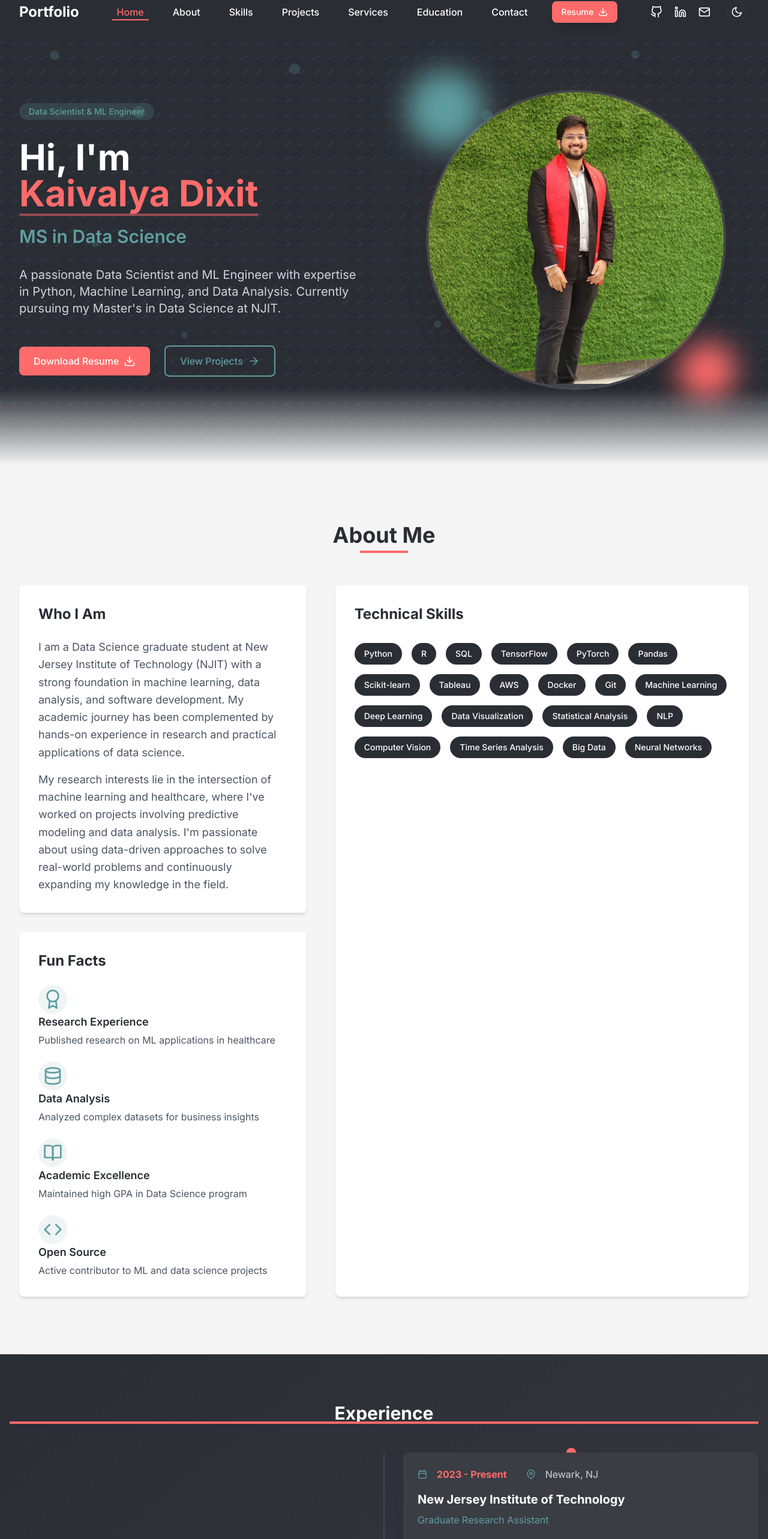
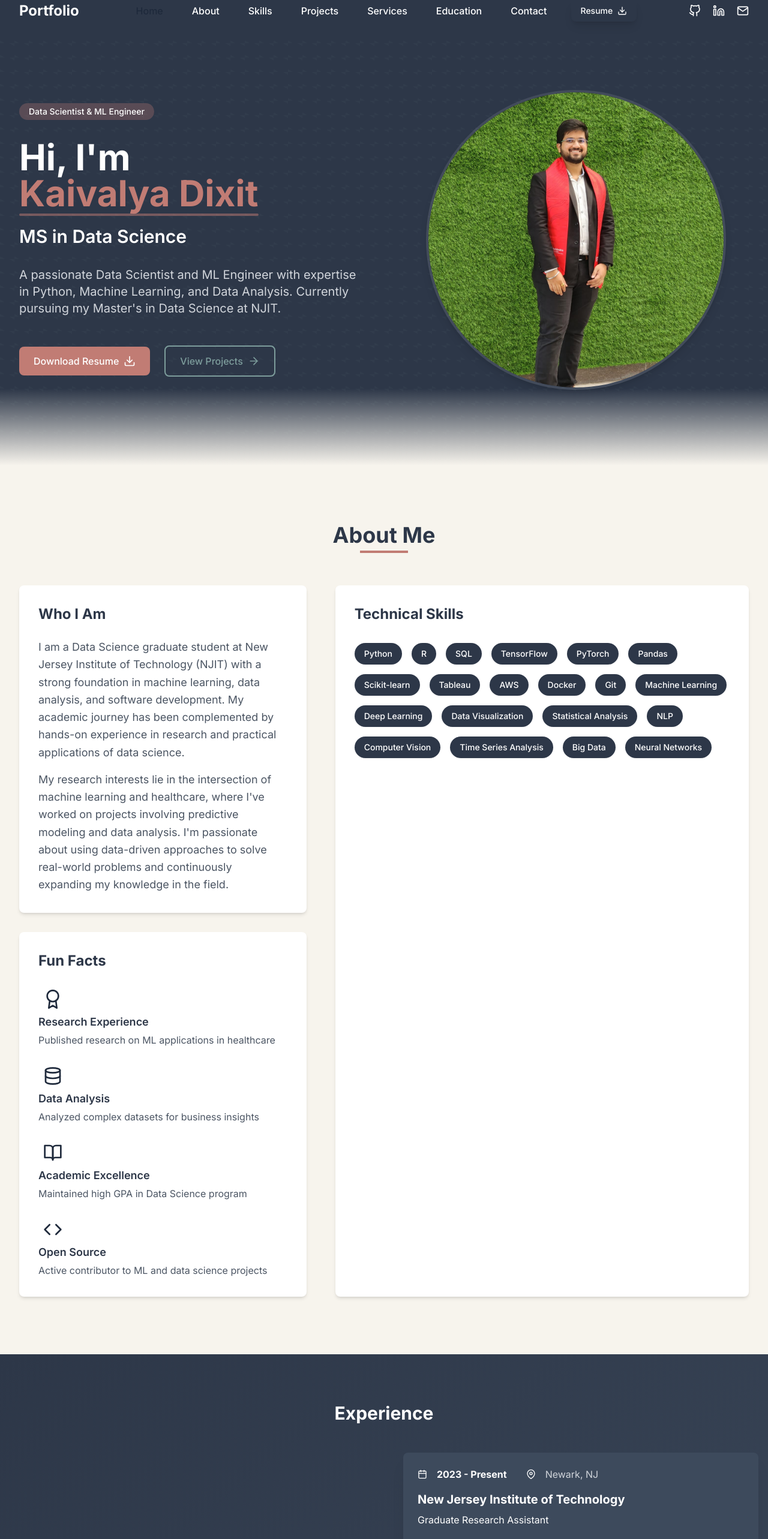
Before and after one commit to KaivDev4434/portfolio, a Next.js app: page / in a window 1280 px wide. Shown: the part 24-2590 px from the top of the page at 60% size. Built offline with nearby package versions, Linux system fonts and the light colour scheme.

Commit message:
Changed the theme, removed theme toggle, working great.

```diff
--- a/src/app/globals.css
+++ b/src/app/globals.css
@@ -3,12 +3,13 @@
 @tailwind utilities;
 
 :root {
-  --primary: #2A2D34;
-  --primary-light: #3A3D44;
-  --primary-dark: #1A1D24;
-  --accent-teal: #5F9EA0;
-  --accent-coral: #FF6B6B;
-  --background: #F5F5F5;
+  --primary: #2D3748;
+  --primary-light: #3D4A5C;
+  --primary-dark: #1A202C;
+  --accent-sage: #7D9D9C;
+  --accent-clay: #C17C74;
+  --background: #F7F4ED;
+  --text: #1E293B;
 }
 
 /* Base styles */
@@ -19,7 +20,7 @@ html {
 body {
   font-family: var(--font-inter), system-ui, -apple-system, BlinkMacSystemFont, 'Segoe UI', Roboto,
     Oxygen, Ubuntu, Cantarell, 'Open Sans', 'Helvetica Neue', sans-serif;
-  color: var(--primary);
+  color: var(--text);
   background-color: var(--background);
 }
 
@@ -43,7 +44,7 @@ section {
 }
 
 ::-webkit-scrollbar-thumb:hover {
-  background: var(--accent-teal);
+  background: var(--accent-sage);
 }
 
 @layer components {
@@ -52,11 +53,11 @@ section {
   }
 
   .btn-primary {
-    @apply bg-accent-coral text-white hover:opacity-90;
+    @apply bg-accent-clay text-white hover:opacity-90;
   }
 
   .btn-outline {
-    @apply border-2 border-accent-teal text-accent-teal hover:bg-accent-teal hover:text-white;
+    @apply border-2 border-accent-sage text-accent-sage hover:bg-accent-sage hover:text-white;
   }
 
   .card {
@@ -69,6 +70,6 @@ section {
 
   .section-title::after {
     content: "";
-    @apply absolute bottom-[-10px] left-1/2 transform -translate-x-1/2 w-20 h-1 bg-accent-coral;
+    @apply absolute bottom-[-10px] left-1/2 transform -translate-x-1/2 w-20 h-1 bg-accent-clay;
   }
 }
--- a/src/app/layout.tsx
+++ b/src/app/layout.tsx
@@ -23,8 +23,8 @@ export default function RootLayout({
   children: React.ReactNode;
 }) {
   return (
-    <html lang="en" className={`${inter.variable} ${roboto.variable}`}>
-      <body className="bg-background text-primary">
+    <html lang="en" className={`${inter.variable} ${roboto.variable} light`} style={{colorScheme: "light"}}>
+      <body className="bg-background text-text">
         <ClientProviders>
           <Header />
           <main>{children}</main>
--- a/src/components/ThemeToggle.tsx
+++ /dev/null
@@ -1,38 +0,0 @@
-"use client"
-
-import { useState, useEffect } from 'react'
-import { useTheme } from 'next-themes'
-import { FiSun, FiMoon } from 'react-icons/fi'
-import { motion } from 'framer-motion'
-
-const ThemeToggle = () => {
-  const [mounted, setMounted] = useState(false)
-  const { theme, setTheme } = useTheme()
-
-  // Avoid hydration mismatch
-  useEffect(() => {
-    setMounted(true)
-  }, [])
-
-  if (!mounted) {
-    return <div className="w-10 h-10"></div>
-  }
-
-  return (
-    <motion.button
-      whileHover={{ scale: 1.05 }}
-      whileTap={{ scale: 0.95 }}
-      onClick={() => setTheme(theme === 'dark' ? 'light' : 'dark')}
-      className="w-10 h-10 bg-primary-light/20 dark:bg-primary-dark/20 backdrop-blur-md rounded-full flex items-center justify-center transition-colors"
-      aria-label="Toggle Theme"
-    >
-      {theme === 'dark' ? (
-        <FiSun className="w-5 h-5 text-yellow-300" />
-      ) : (
-        <FiMoon className="w-5 h-5 text-white" />
-      )}
-    </motion.button>
-  )
-}
-
-export default ThemeToggle
--- a/src/components/layout/ClientProviders.tsx
+++ b/src/components/layout/ClientProviders.tsx
@@ -10,7 +10,13 @@ export default function ClientProviders({
 }) {
   return (
     <FormspreeProvider project="mkgjeeyr">
-      <ThemeProvider attribute="class">
+      <ThemeProvider
+        attribute="class"
+        defaultTheme="light"
+        forcedTheme="light"
+        enableSystem={false}
+        disableTransitionOnChange
+      >
         {children}
       </ThemeProvider>
     </FormspreeProvider>
--- a/src/components/layout/Header.tsx
+++ b/src/components/layout/Header.tsx
@@ -4,7 +4,6 @@ import React, { useState, useEffect } from 'react';
 import Link from 'next/link';
 import { motion, AnimatePresence } from 'framer-motion';
 import { FiGithub, FiLinkedin, FiMenu, FiX, FiDownload, FiMail } from 'react-icons/fi';
-import ThemeToggle from '../ThemeToggle';
 
 const navItemVariants = {
   hidden: { opacity: 0, y: -10 },
@@ -177,7 +176,6 @@ const Header = () => {
                   );
                 })}
               </div>
-              <ThemeToggle />
               <button
                 className="lg:hidden text-white hover:text-accent-coral transition-colors focus:outline-none z-50"
                 onClick={() => setIsMenuOpen(true)}
--- a/src/components/sections/Hero.tsx
+++ b/src/components/sections/Hero.tsx
@@ -6,63 +6,13 @@ import Image from 'next/image';
 import { FiDownload, FiArrowRight } from 'react-icons/fi';
 import { navigateToSection } from '@/lib/utils/animation';
 
-// Define fixed particles instead of random values to avoid hydration mismatch
-const particles = [
-  { id: 1, size: 15, left: "5%", top: "10%", yMove: 30, xMove: 20, duration: 12 },
-  { id: 2, size: 20, left: "15%", top: "30%", yMove: -40, xMove: 30, duration: 15 },
-  { id: 3, size: 10, left: "25%", top: "70%", yMove: 20, xMove: -20, duration: 18 },
-  { id: 4, size: 18, left: "40%", top: "20%", yMove: -30, xMove: -30, duration: 14 },
-  { id: 5, size: 12, left: "55%", top: "65%", yMove: 40, xMove: 20, duration: 16 },
-  { id: 6, size: 16, left: "70%", top: "40%", yMove: -20, xMove: -40, duration: 13 },
-  { id: 7, size: 14, left: "80%", top: "10%", yMove: 30, xMove: 30, duration: 17 },
-  { id: 8, size: 22, left: "85%", top: "70%", yMove: -40, xMove: -20, duration: 19 },
-  { id: 9, size: 11, left: "10%", top: "50%", yMove: 25, xMove: 25, duration: 14 },
-  { id: 10, size: 19, left: "60%", top: "30%", yMove: -35, xMove: 35, duration: 16 },
-];
-
 const Hero = () => {
-  // Use client-side rendering for the particles to avoid hydration mismatch
-  const [isMounted, setIsMounted] = useState(false);
-
-  useEffect(() => {
-    setIsMounted(true);
-  }, []);
-
   return (
     <section id="home" className="min-h-screen flex items-center justify-center bg-primary pt-28 pb-16 relative overflow-hidden">
       {/* Background Pattern */}
-      <div className="absolute inset-0 opacity-10">
-        <div className="absolute inset-0 bg-[linear-gradient(30deg,#5F9EA0_12%,transparent_12.5%,transparent_87%,#5F9EA0_87.5%,#5F9EA0_100%)] bg-[length:24px_24px]"></div>
+      <div className="absolute inset-0 opacity-5">
+        <div className="absolute inset-0 bg-[linear-gradient(30deg,#7D9D9C_12%,transparent_12.5%,transparent_87%,#7D9D9C_87.5%,#7D9D9C_100%)] bg-[length:24px_24px]"></div>
       </div>
-
-      {/* Floating Particles - Only rendered client-side */}
-      {isMounted && (
-        <div className="absolute inset-0 overflow-hidden">
-          {particles.map((particle) => (
-            <motion.div
-              key={particle.id}
-              className="absolute rounded-full bg-accent-teal/30"
-              style={{
-                width: particle.size,
-                height: particle.size,
-                left: particle.left,
-                top: particle.top,
-              }}
-              animate={{
-                y: [0, particle.yMove, 0],
-                x: [0, particle.xMove, 0],
-                opacity: [0.3, 0.8, 0.3],
-              }}
-              transition={{
-                duration: particle.duration,
-                repeat: Infinity,
-                ease: "easeInOut",
-                repeatType: "reverse",
-              }}
-            />
-          ))}
-        </div>
-      )}
 
       <div className="container mx-auto px-8 z-10">
         <div className="flex flex-col lg:flex-row items-center justify-between gap-16 max-w-7xl mx-auto">
@@ -83,7 +33,7 @@ const Hero = () => {
                 initial={{ opacity: 0, scale: 0.8 }}
                 animate={{ opacity: 1, scale: 1 }}
                 transition={{ duration: 0.5 }}
-                className="inline-block px-4 py-1 bg-accent-teal/20 text-accent-teal rounded-full text-sm font-medium mb-2"
+                className="inline-block px-4 py-1 bg-accent-clay/30 text-white font-medium mb-2 rounded-full text-sm"
               >
                 Data Scientist & ML Engineer
               </motion.div>
@@ -95,9 +45,9 @@ const Hero = () => {
                 className="text-5xl md:text-6xl font-bold text-white leading-tight"
               >
                 Hi, I'm{' '}
-                <span className="text-accent-coral relative inline-block">
+                <span className="text-accent-clay relative inline-block">
                   Kaivalya Dixit
-                  <span className="absolute -bottom-2 left-0 w-full h-1 bg-accent-coral/50 rounded-full"></span>
+                  <span className="absolute -bottom-2 left-0 w-full h-1 bg-accent-clay/50 rounded-full"></span>
                 </span>
               </motion.h1>
 
@@ -105,7 +55,7 @@ const Hero = () => {
                 initial={{ opacity: 0, y: 20 }}
                 animate={{ opacity: 1, y: 0 }}
                 transition={{ duration: 0.5, delay: 0.4 }}
-                className="text-2xl md:text-3xl text-accent-teal font-semibold"
+                className="text-2xl md:text-3xl text-white font-semibold"
               >
                 MS in Data Science
               </motion.h2>
@@ -157,31 +107,8 @@ const Hero = () => {
             className="w-full lg:w-1/2 flex justify-center items-center"
           >
             <div className="relative w-[300px] h-[300px] md:w-[400px] md:h-[400px] xl:w-[500px] xl:h-[500px]">
-              {/* Background Elements */}
-              <div className="absolute inset-8 rounded-full bg-gradient-to-br from-accent-coral/20 to-accent-teal/20 blur-2xl"></div>
-              <motion.div
-                animate={{
-                  rotate: [0, 360],
-                }}
-                transition={{
-                  duration: 200,
-                  repeat: Infinity,
-                  ease: "linear"
-                }}
-                className="absolute inset-2 rounded-full border-2 border-dashed border-accent-teal/20 z-0"
-              ></motion.div>
-
-              {/* Profile Image Container */}
-              <div className="relative w-full h-full rounded-full overflow-hidden border-4 border-white/10 shadow-2xl z-10">
-                {/* Gradient Overlay */}
-                <div className="absolute inset-0 bg-gradient-to-br from-accent-coral/20 to-accent-teal/20 z-10 mix-blend-overlay"></div>
-
-                {/* Profile Image */}
-                <motion.div
-                  animate={{ y: [-10, 10, -10] }}
-                  transition={{ duration: 6, repeat: Infinity, ease: "easeInOut" }}
-                  className="w-full h-full relative"
-                >
+              {/* Profile Image Container with simple border */}
+              <div className="relative w-full h-full rounded-full overflow-hidden border-4 border-white/10 shadow-lg z-10">
                 <Image
                   src="/profile.jpg"
                   alt="Profile"
@@ -190,22 +117,7 @@ const Hero = () => {
                   className="object-cover w-full h-full"
                   priority
                 />
-                </motion.div>
               </div>
-
-              {/* Decorative Elements */}
-              <motion.div
-                initial={{ opacity: 0 }}
-                animate={{ opacity: 1 }}
-                transition={{ delay: 1, duration: 1 }}
-                className="absolute -bottom-4 -right-4 w-24 h-24 bg-accent-coral rounded-full blur-xl opacity-30 z-0"
-              ></motion.div>
-              <motion.div
-                initial={{ opacity: 0 }}
-                animate={{ opacity: 1 }}
-                transition={{ delay: 1.2, duration: 1 }}
-                className="absolute -top-8 -left-8 w-32 h-32 bg-accent-teal rounded-full blur-xl opacity-30 z-0"
-              ></motion.div>
             </div>
           </motion.div>
         </div>
--- a/src/components/ui/SectionTitle.tsx
+++ b/src/components/ui/SectionTitle.tsx
@@ -18,7 +18,7 @@ const SectionTitle = ({ title, className = '' }: SectionTitleProps) => {
       className={`text-3xl font-bold text-center mb-12 relative ${className}`}
     >
       {title}
-      <span className="absolute bottom-0 left-1/2 transform -translate-x-1/2 w-20 h-1 bg-[#FF6B6B]"></span>
+      <span className="absolute bottom-0 left-1/2 transform -translate-x-1/2 w-20 h-1 bg-accent-clay"></span>
     </motion.h2>
   );
 };
--- a/tailwind.config.ts
+++ b/tailwind.config.ts
@@ -10,15 +10,16 @@ const config: Config = {
     extend: {
       colors: {
         primary: {
-          DEFAULT: '#2A2D34', // Dark Navy
-          light: '#3A3D44',   // Slightly lighter navy for cards
-          dark: '#1A1D24',    // Darker navy for footer
+          DEFAULT: '#2D3748', // Deep slate/navy
+          light: '#3D4A5C',   // Lighter slate for cards
+          dark: '#1A202C',    // Darker slate for footer
         },
         accent: {
-          teal: '#5F9EA0',    // Soft Teal
-          coral: '#FF6B6B',   // Coral
+          sage: '#7D9D9C',    // Soft sage green
+          clay: '#C17C74',    // Muted terracotta/clay
         },
-        background: '#F5F5F5', // Light Gray
+        background: '#F7F4ED', // Soft cream/off-white
+        text: '#1E293B',       // Dark charcoal
       },
       fontFamily: {
         sans: ['var(--font-inter)'],
```
Also changed, not shown: src/components/sections/Skills.tsx (+6 -6 lines). Lines whose indentation alone changed are shown as unchanged.
